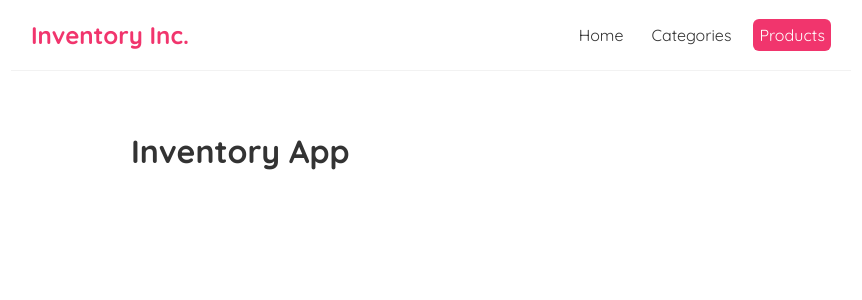
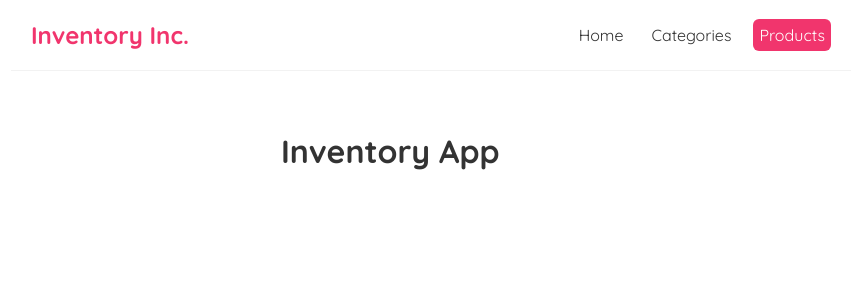
Before and after one commit to rhvp/inventory-fe, a React (Create React App) app: page / in a window 1280 px wide. Shown: the top 300 px of the page, without its empty margins (209-1071 px from the left). Built offline with nearby package versions, Linux system fonts and the light colour scheme; what react-alert-template-basic would draw is missing.

Commit message:
correct typos in subheadings

```diff
--- a/src/index.css
+++ b/src/index.css
@@ -4,6 +4,11 @@
   margin: 0;
   font-family: "Quicksand";
   color: #333;
+}
+
+.home h1 {
+  margin: auto;
+  width: 50%;
 }
 .navbar {
   padding: 20px;
@@ -111,7 +116,8 @@
   border-radius: 8px;
   cursor: pointer;
   padding: 10px 16px;
-  margin: 20px 0;
+  width: 50%;
+  margin: auto;
 }
 
 button a {
```
